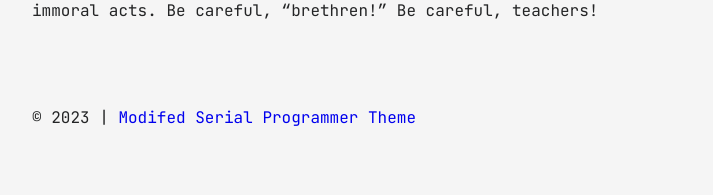
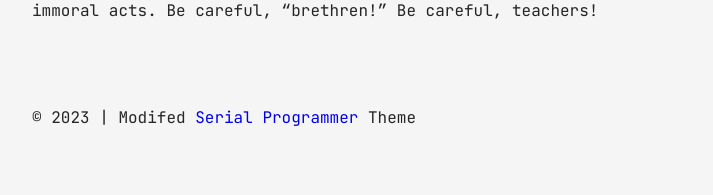
Before and after one commit to dylandavids0n/dylandavids0n.github.io, a Jekyll site: the page built from all_collections/_posts/1948-12-12-the-purpose-of-education.md, in a window 1280 px wide. Shown: the part 2021-2216 px from the top of the page, without its empty margins (283-996 px from the left). Built offline with Jekyll 4.4.1, drawn with Linux system fonts in a browser that asks for light colours.

Commit message:
format changes

```diff
--- a/_includes/footer.html
+++ b/_includes/footer.html
@@ -1,4 +1,4 @@
 <footer>
-  <p>&copy; {{ 'now' | date: "%Y" }} | <a href="https://github.com/sharadcodes/jekyll-theme-serial-programmer"> Modifed Serial Programmer Theme</a></p>
+  <p>&copy; {{ 'now' | date: "%Y" }} | Modifed<a href="https://github.com/sharadcodes/jekyll-theme-serial-programmer"> Serial Programmer</a> Theme</p>
 </footer>
 <script src="{{site.baseurl}}/assets/js/mode.js" defer></script>
```
